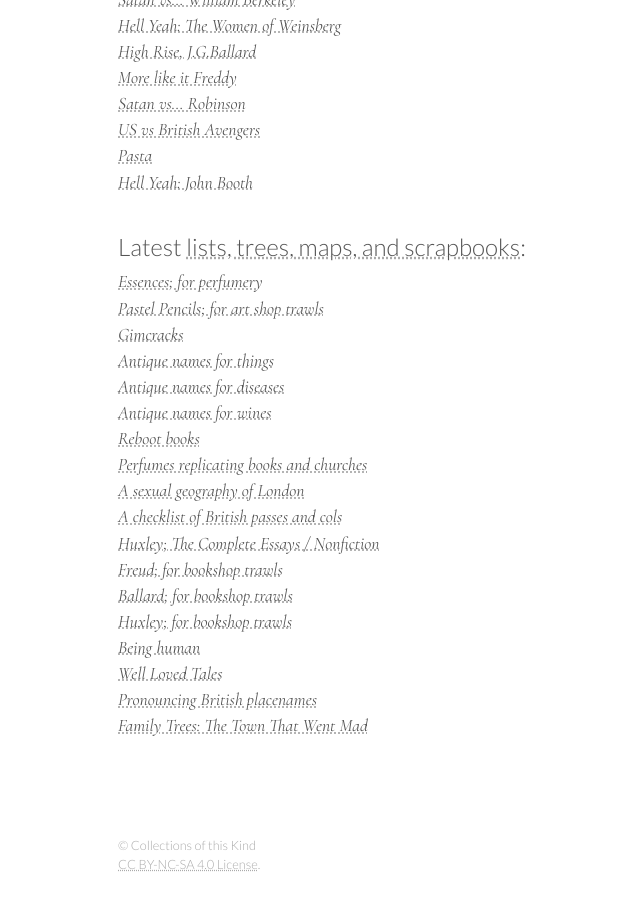
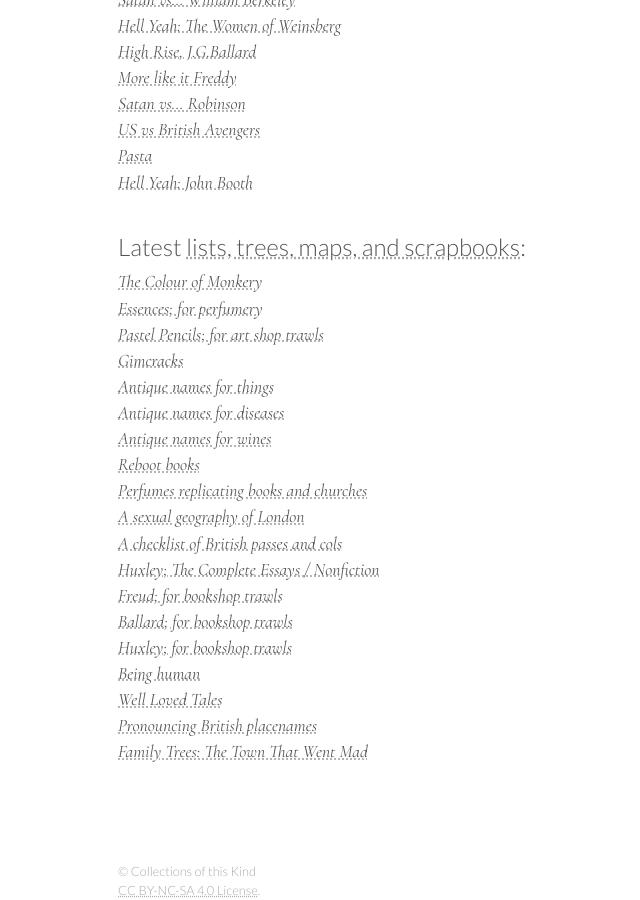
Before and after one commit to CollectionsOfThisKind/collectionsofthiskind.github.io, a Jekyll site: the page built from index.html, in a window 1280 px wide and 900 px high, scrolled down 2563 px. Shown: the whole window, without its empty margins (132-772 px from the left). Built offline with Jekyll 4.4.1, drawn with Linux system fonts in a browser that asks for light colours; before the commit the page ends 3437 px from its top, so only the background shows below that.

Commit message:
Add files via upload

```diff
--- a/index.html
+++ b/index.html
@@ -155,6 +155,7 @@
 <h2 name="lists">Latest <a href="pages/lists/index.html">lists, trees, maps, and scrapbooks</a>:</h2>
 
 <ul class="new">
+<li><a href="pages/lists/lists/monks.html">The Colour of Monkery</a></li>
 <li><a href="pages/lists/lists/essences.html">Essences; for perfumery</a></li>
 <li><a href="pages/lists/lists/pastels.html">Pastel Pencils; for art shop trawls</a></li>
 <li><a href="pages/lists/lists/gimcracks.html">Gimcracks</a></li>
```
